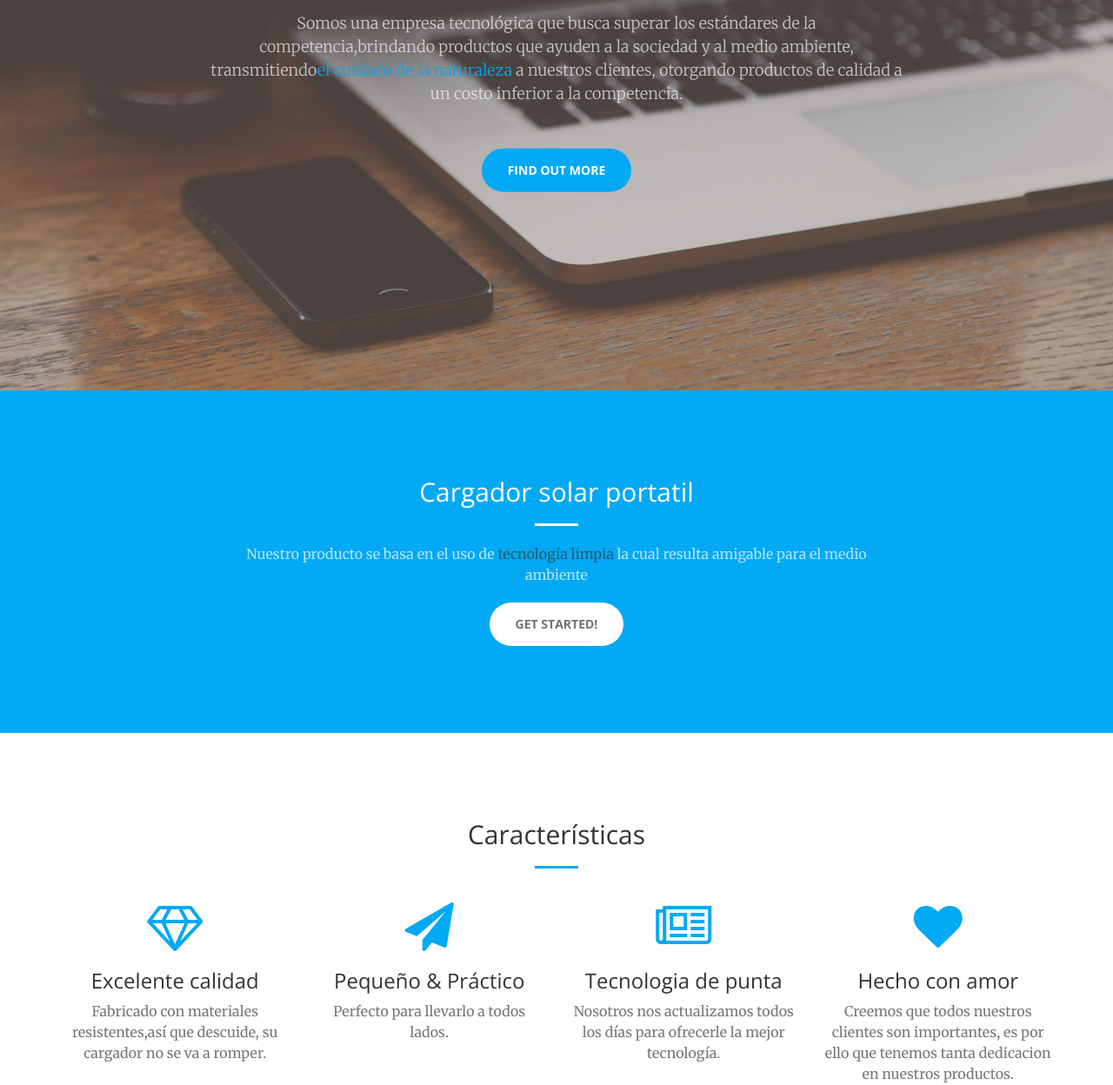
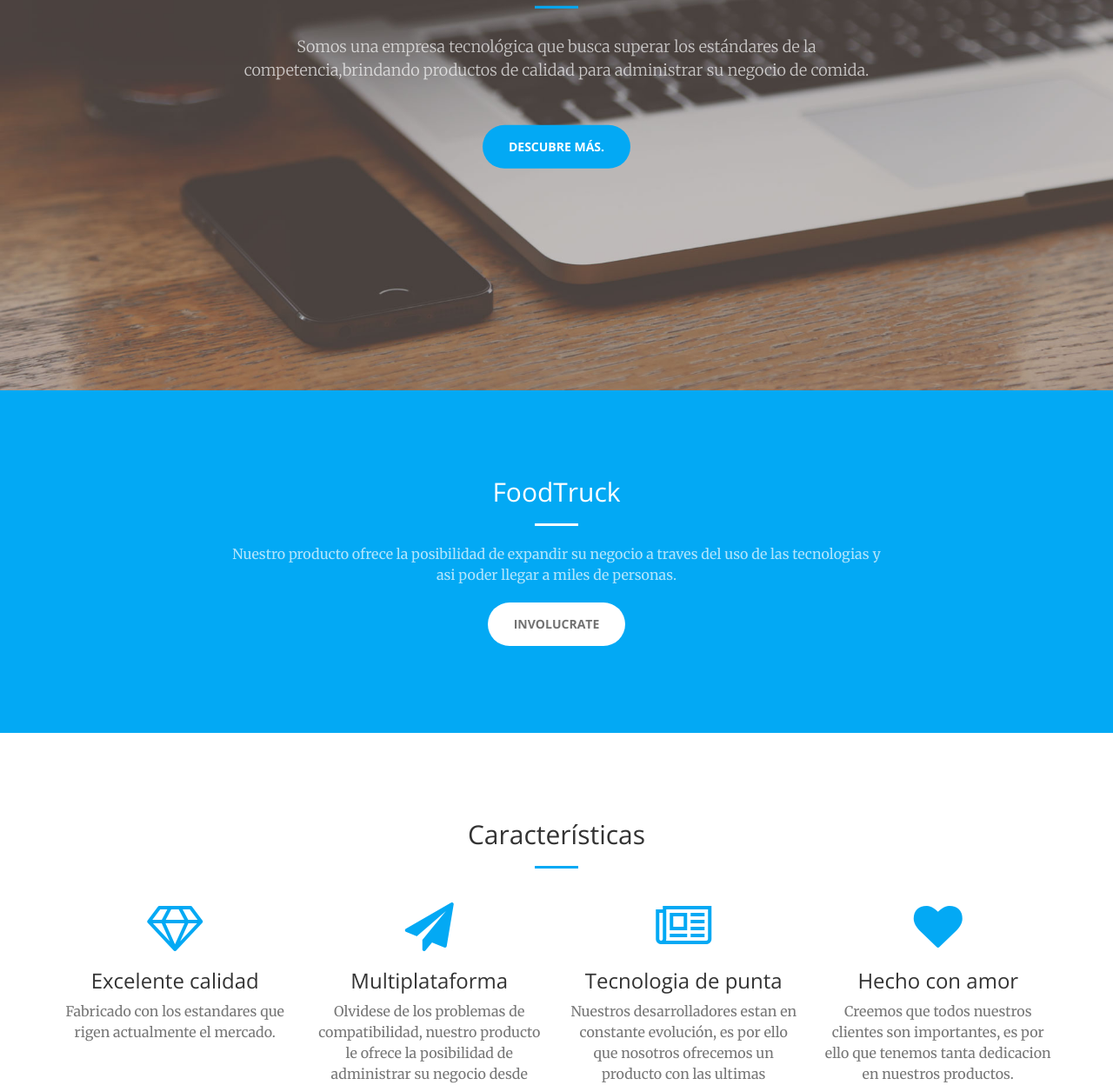
Before and after one commit to BlueTechMexico/BlueTechMexico.github.io, a plain HTML site: page index.html in a window 1280 px wide. Shown: the part 351-1599 px from the top of the page at 87% size. Drawn offline with nearby package versions, Linux system fonts and the light colour scheme.

Commit message:
Actualizacion 0.1
Sitio web v 0.1

```diff
--- a/index.html
+++ b/index.html
@@ -56,13 +56,13 @@
 
 
                     <li>
-                        <a class="page-scroll" href="#services">Caracteristicas</a>
+                        <a class="page-scroll" href="#services">Características</a>
                     </li>
 
 
 
                     <li>
-                        <a class="page-scroll" href="#contact">Contactanos</a>
+                        <a class="page-scroll" href="#contact">Contáctanos</a>
                     </li>
 
             </ul>
@@ -86,10 +86,10 @@
                 <hr>
 
 
-                <p>Somos una empresa tecnológica que busca superar los estándares de la competencia,brindando productos que ayuden a la sociedad y al medio ambiente, transmitiendo<a href="//google.com">el cuidado de la naturaleza</a> a nuestros clientes, otorgando productos de calidad a un costo inferior a la competencia.</p>
+                <p>Somos una empresa tecnológica que busca superar los estándares de la competencia,brindando productos de calidad para administrar su negocio de comida.</p>
 
 
-                <a href="#about" class="btn btn-primary btn-xl page-scroll">Find out more</a>
+                <a href="#about" class="btn btn-primary btn-xl page-scroll">Descubre más.</a>
 
         </div>
     </div>
@@ -104,16 +104,16 @@
         <div class="row">
             <div class="col-lg-8 col-lg-offset-2 text-center">
 
-                    <h2 class="section-heading">Cargador solar portatil</h2>
+                    <h2 class="section-heading">FoodTruck</h2>
 
 
                     <hr class="light">
 
 
-                    <p class="text-faded">Nuestro producto se basa en el uso de <a href="//google.com">tecnología limpia</a> la cual resulta amigable para el medio ambiente</p>
+                    <p class="text-faded">Nuestro producto ofrece la posibilidad de expandir su negocio a traves del uso de las tecnologias y asi poder llegar a miles de personas.</p>
 
 
-                    <a href="#" class="btn btn-default btn-xl">Get started!</a>
+                    <a href="mailto:soportebluetech@hotmail.com" class="btn btn-default btn-xl">Involucrate</a>
 
             </div>
         </div>
@@ -143,7 +143,7 @@
                     <i class="fa fa-4x fa-diamond wow bounceIn text-primary"></i>
                     <h3>Excelente calidad</h3>
 
-                        <p class="text-muted">Fabricado con materiales resistentes,así que descuide, su cargador no se va a romper.</p>
+                        <p class="text-muted">Fabricado con los estandares que rigen actualmente el mercado.</p>
 
                 </div>
             </div>
@@ -151,9 +151,9 @@
             <div class="col-lg-3 col-md-6 text-center">
                 <div class="service-box">
                     <i class="fa fa-4x fa-paper-plane wow bounceIn text-primary"></i>
-                    <h3>Pequeño &amp; Práctico</h3>
+                    <h3>Multiplataforma</h3>
 
-                        <p class="text-muted">Perfecto para llevarlo a todos lados.</p>
+                        <p class="text-muted">Olvidese de los problemas de compatibilidad, nuestro producto le ofrece la posibilidad de administrar su negocio desde cualquier plataforma.</p>
 
                 </div>
             </div>
@@ -163,7 +163,7 @@
                     <i class="fa fa-4x fa-newspaper-o wow bounceIn text-primary"></i>
                     <h3>Tecnologia de punta</h3>
 
-                        <p class="text-muted">Nosotros nos actualizamos todos los días para ofrecerle la mejor tecnología.</p>
+                        <p class="text-muted">Nuestros desarrolladores estan en constante evolución, es por ello que nosotros ofrecemos un producto con las ultimas tecnologias capaces de cubrir todas sus necesidades.</p>
 
                 </div>
             </div>
@@ -194,8 +194,12 @@
             <h2>Descarga nuestra aplicación para android</h2>
 
                 <a href="http://www.androidcreator.com/apk/app199190.apk" class="btn btn-default btn-xl wow tada">Descargar ahora</a>
+                <h2>Descarga nuestra aplicación para Iphone</h2>
+                <a href="" class="btn btn-default btn-xl wow tada">Próximamente...</a>
+        </div>
 
-        </div>
+
+
     </div>
 </aside>
 
@@ -215,7 +219,8 @@
 
 
                     <p>La opinion de nuestros clientes es muy importante, por ello si tienes alguna duda,sugerencia o comentario sientete libre de llamarnos o enviarnos un correo electronico, con gusto te atenderemos lo mas pronto posible.</p>
-
+                    <br><h4>Equipo de trabajo:</h4>
+                    <br><p>-Canul Chan Jose Raul<br>-Cauich Chan Javier Jesus <br>-Gómez Ordoñez Luis Armando<br>-Hau Canul Rubi Estefany<br>-Ponce Chavez Humberto</p>
             </div>
 
                 <div class="
@@ -224,7 +229,7 @@
 
                 col-lg-offset-2 text-center">
                     <i class="fa fa-phone fa-3x wow bounceIn"></i>
-                    <p>998-315-9342</p>
+                    <p>998-265-5112</p>
                 </div>
 
 
```
